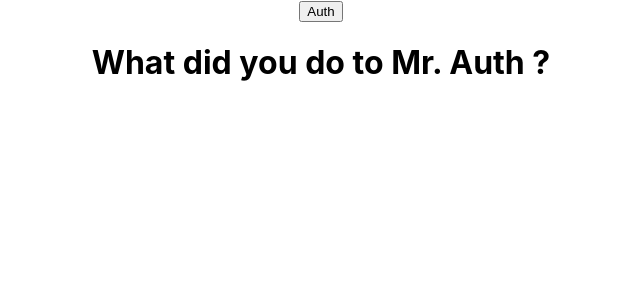
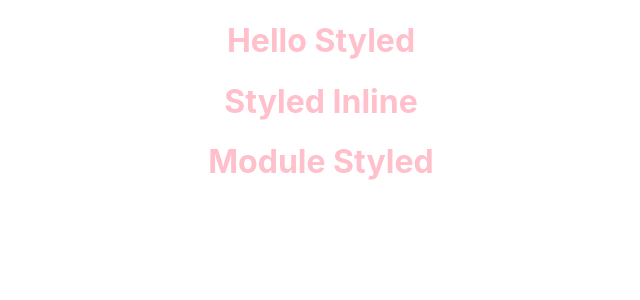
Before and after one commit to YasserB94/react18-fundamentals-crash-course, a React (Create React App) app: page / in a window 1280 px wide. Shown: the top 300 px of the page, without its empty margins (319-959 px from the left). Built offline with nearby package versions, Linux system fonts and the light colour scheme.

Commit message:
Finished Styling

```diff
--- a/src/App.js
+++ b/src/App.js
@@ -2,10 +2,16 @@ import "./App.css";
 import { Authenticated } from "./Components/Authenticated";
 // import { IncrementalButton } from "./Components/IncrementalButton";
 import { Parent } from "./Components/Parent";
+import { List } from "./Components/List";
+import { Styled } from "./Components/Styled";
+import { InlineStyled } from "./Components/InlineStyles";
+import { ModuleStyled } from "./Components/ModuleStyled";
 function App() {
   return (
     <div className="App">
-      <Authenticated></Authenticated>
+      <Styled></Styled>
+      <InlineStyled></InlineStyled>
+      <ModuleStyled></ModuleStyled>
     </div>
   );
 }
--- /dev/null
+++ b/src/Components/InlineStyles.jsx
@@ -0,0 +1,7 @@
+export const InlineStyled = () => {
+  const style = {
+    color: "pink",
+    fontSize: "2rem",
+  };
+  return <h1 style={style}>Styled Inline</h1>;
+};
--- /dev/null
+++ b/src/Components/List.jsx
@@ -0,0 +1,10 @@
+export const List = () => {
+  const listItems = ["first-list-item", "second-list-item", "third-list-item"];
+  return (
+    <>
+      {listItems.map((item) => {
+        return <p key={item}>{item}</p>;
+      })}
+    </>
+  );
+};
--- /dev/null
+++ b/src/Components/ModuleStyled.jsx
@@ -0,0 +1,4 @@
+import styles from "../modulestyle.module.css";
+export const ModuleStyled = () => {
+  return <h1 className={styles.moduleStyle}>Module Styled</h1>;
+};
--- /dev/null
+++ b/src/Components/Styled.jsx
@@ -0,0 +1,4 @@
+import "../Styled.css";
+export const Styled = () => {
+  return <h1 className="styled">Hello Styled</h1>;
+};
--- /dev/null
+++ b/src/Styled.css
@@ -0,0 +1,3 @@
+.styled{
+    color:pink
+}
--- /dev/null
+++ b/src/modulestyle.module.css
@@ -0,0 +1,3 @@
+.moduleStyle{
+    color:pink
+}
```
Also changed, not shown: 1 other file (tests, documents, lock files or other folders).
